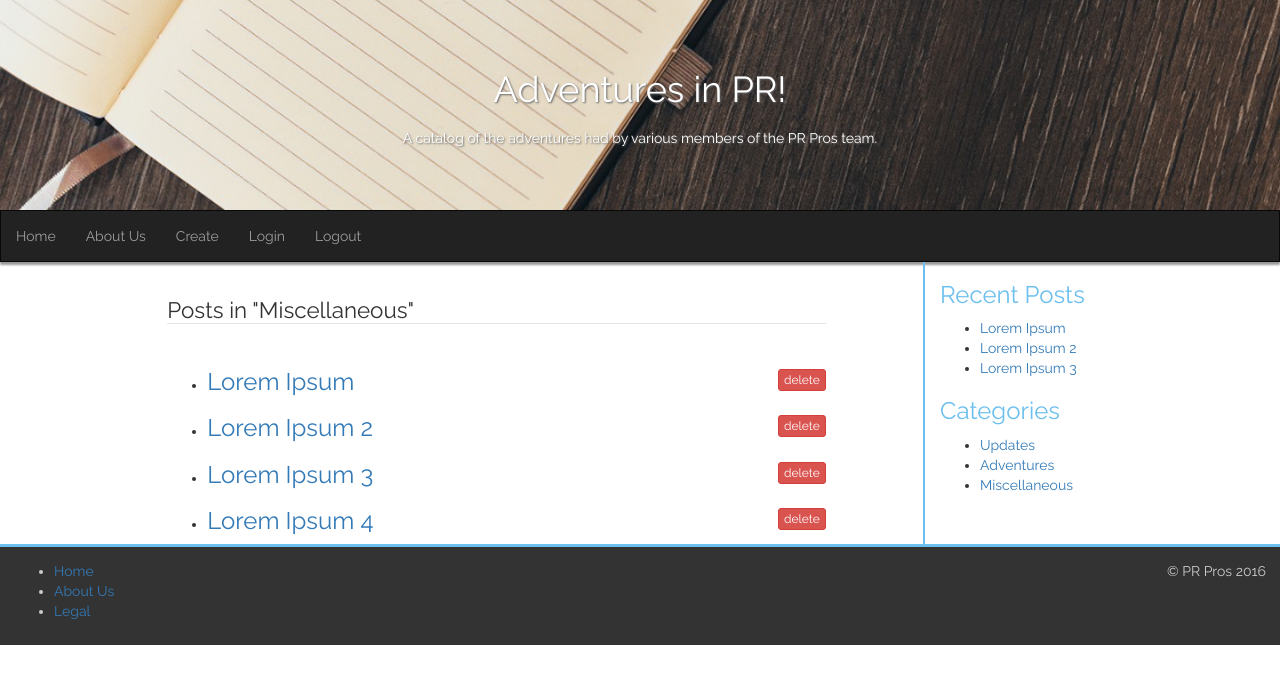
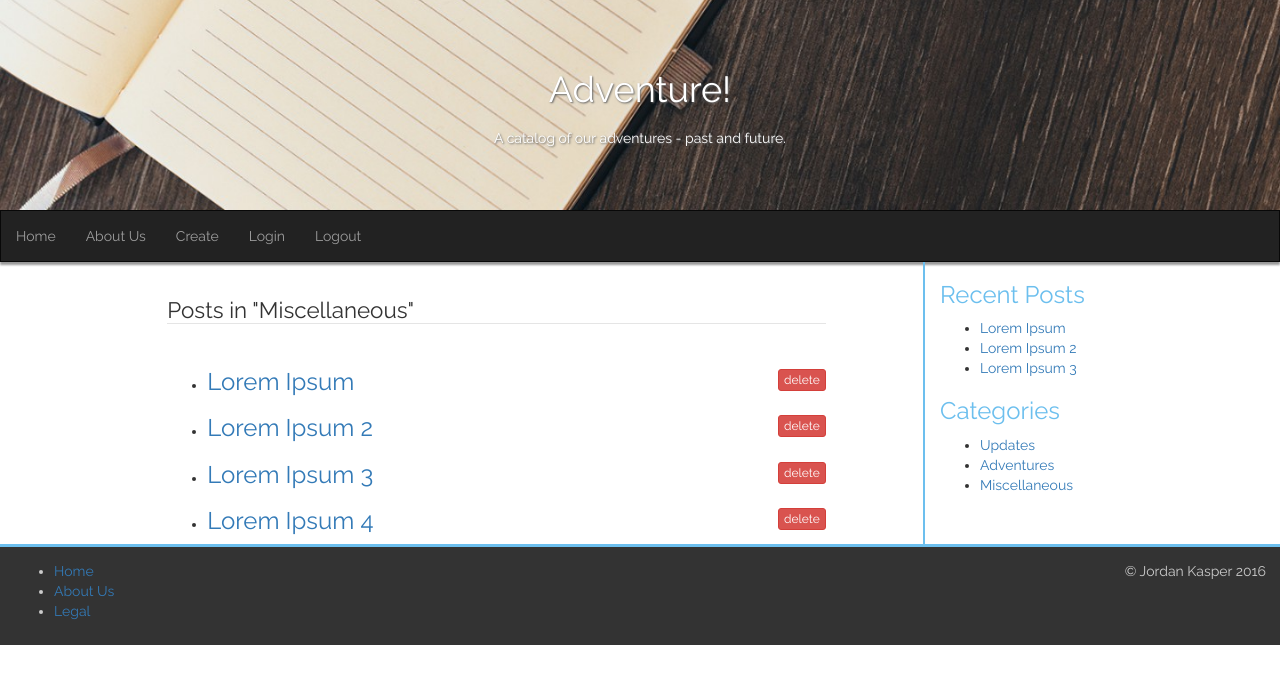
Before and after one commit to jakerella/blog-starter, a plain HTML site: page mockups/category.html in a window 1280 px wide. Drawn offline with nearby package versions, Linux system fonts and the light colour scheme.

Commit message:
Tweaked header of mockups and copyright

```diff
--- a/mockups/category.html
+++ b/mockups/category.html
@@ -13,8 +13,8 @@
     <body>
 
         <header>
-            <h1>Adventures in PR!</h1>
-            <p>A catalog of the adventures had by various members of the PR Pros team.</p>
+            <h1>Adventure!</h1>
+            <p>A catalog of our adventures - past and future.</p>
         </header>
 
         <nav class='navbar navbar-inverse'>
@@ -73,7 +73,7 @@
         </main>
 
         <footer>
-            <p>&copy; PR Pros 2016</p>
+            <p>&copy; Jordan Kasper 2016</p>
             <nav>
                 <ul>
                     <li><a href='#'>Home</a></li>
```
Also changed, not shown: mockups/create.html (+3 -3 lines), mockups/index.html (+3 -3 lines), mockups/post.html (+3 -3 lines).
